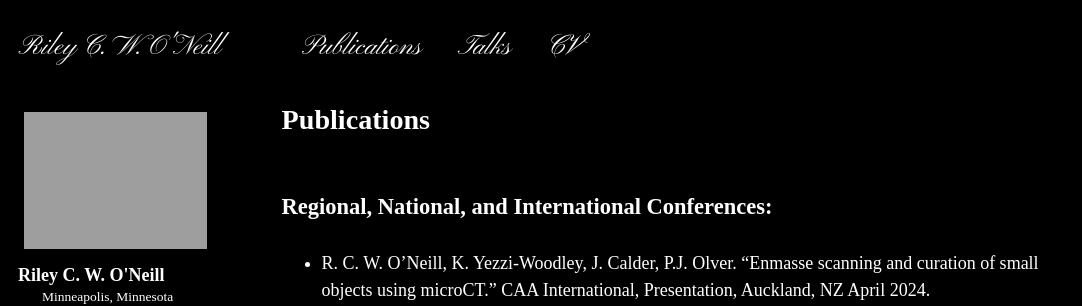
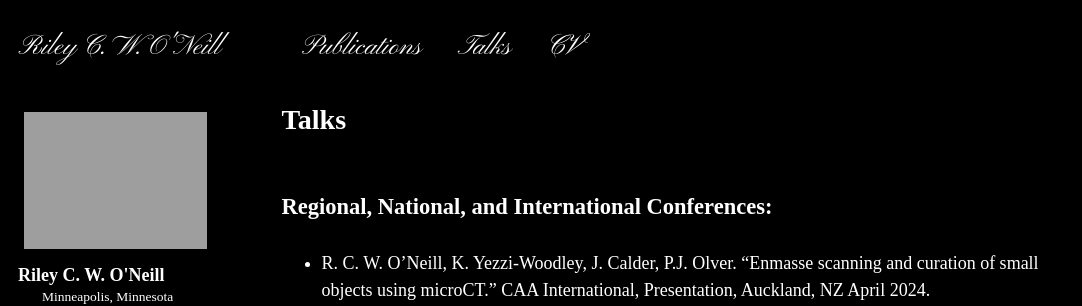
Before and after one commit to oneil571/oneil571.github.io, a Jekyll site: the page built from _pages/talks.md, in a window 1280 px wide and 900 px high. Shown: the top 306 px of the window, without its empty margins (0-1082 px from the left). Built offline with Jekyll 4.4.1, drawn with Linux system fonts in a browser that asks for light colours.

Commit message:
Update talks.md

```diff
--- a/_pages/talks.md
+++ b/_pages/talks.md
@@ -1,7 +1,7 @@
 ---
 layout: single
-title: "Publications"
-permalink: /publications/
+title: "Talks"
+permalink: /talks/
 author_profile: true
 ---
 
```
